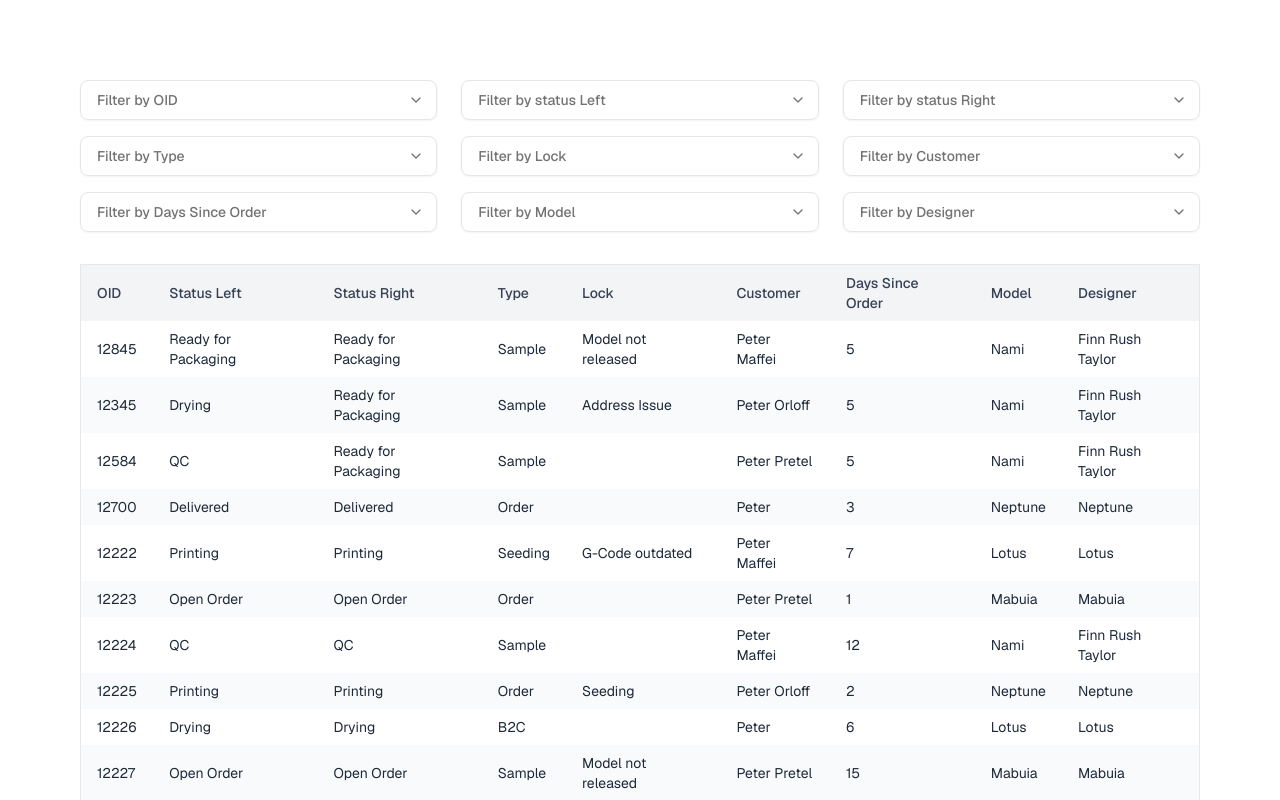
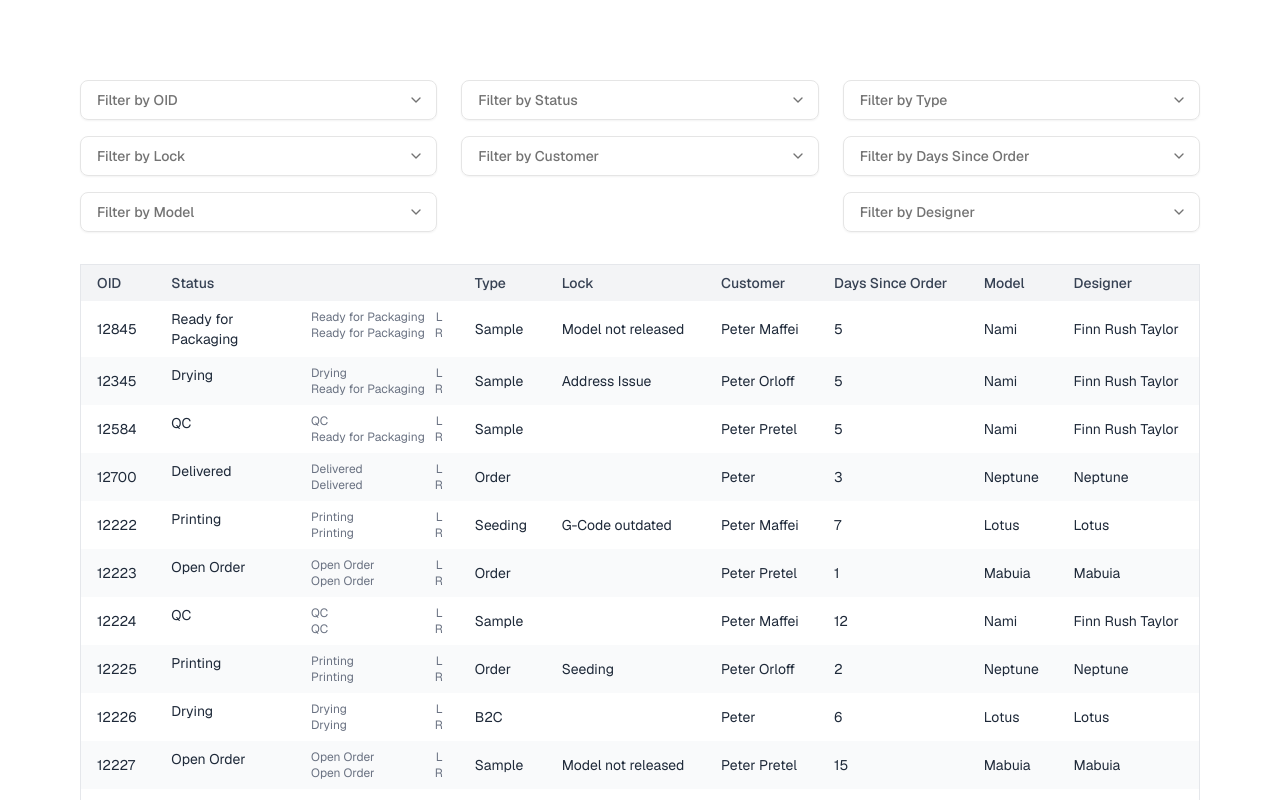
Before and after one commit to mymaryamyr/order-dashboard, a Next.js app: page / in a window 1280 px wide. Shown: the top 800 px of the page. Built offline with nearby package versions, Linux system fonts and the light colour scheme.

Commit message:
polish some types + status functionality

```diff
--- a/app/page.tsx
+++ b/app/page.tsx
@@ -1,11 +1,12 @@
 import { Suspense } from "react";
-import { MockData, SelectData } from "./server/mock";
-import { MockRow } from "./server/mock.types";
-import { MultiSelect } from "./ui/multi-select";
+import { CleanedMockData } from "./server/mock";
+import { MockSelectRow } from "./server/mock.types";
 import Table from "./ui/table/page";
+import { MultiSelect } from "./ui/multi-select/page";
+import { SelectData } from "./ui/multi-select/page.constants";
 
 export default async function Home(props: {
-  searchParams?: Promise<Partial<MockRow>>;
+  searchParams?: Promise<Partial<MockSelectRow>>;
 }) {
   const searchParams = await props.searchParams;
 
@@ -17,9 +18,9 @@ export default async function Home(props: {
     }
   }
 
-  const filteredData = MockData.filter((row) => {
+  const filteredData = CleanedMockData.filter((row) => {
     return Object.entries(normalizedParams).every(([key, searchValue]) => {
-      const rowValue = row[key as keyof MockRow];
+      const rowValue = row[key as keyof MockSelectRow];
       if (rowValue == null) return false;
       return String(rowValue).toLowerCase() === searchValue;
     });
--- a/app/server/mock.ts
+++ b/app/server/mock.ts
@@ -1,30 +1,4 @@
-import { MockRow, SelectType } from "./mock.types";
-
-export const MockKeys: (keyof MockRow)[] = [
-  "oid",
-  "statusLeft",
-  "statusRight",
-  "type",
-  "lock",
-  "customer",
-  "daysSinceOrder",
-  "model",
-  "designer",
-];
-
-export enum MockKeysEnum {
-  statusLeft = "status Left",
-  statusRight = "status Right",
-  type = "Type",
-  lock = "Lock",
-  customer = "Customer",
-  daysSinceOrder = "Days Since Order",
-  model = "Model",
-  designer = "Designer",
-  oid = "OID",
-}
-
-export const MockData: MockRow[] = [
+export const MockData = [
   {
     oid: 12845,
     statusLeft: "Ready for Packaging",
@@ -346,11 +320,23 @@ export const MockData: MockRow[] = [
   },
 ];
 
-export const SelectData: SelectType[] = MockKeys.map((key) => ({
-  name: key,
-  placeholder: `Filter by ${MockKeysEnum[key]}`,
-  options: [...new Set(MockData.map((row) => row[key]))].map((d) => ({
-    value: d.toString(),
-    label: d.toString(),
-  })),
+const MockStatusRank: Record<string, number> = {
+  "Open Order": 1,
+  Printing: 2,
+  Delivered: 3,
+  QC: 4,
+  Drying: 5,
+  "Ready for Packaging": 6,
+};
+
+function getStatusRank(status: string): number {
+  return MockStatusRank[status];
+}
+
+export const CleanedMockData = MockData.map((row) => ({
+  ...row,
+  status: Math.min(
+    getStatusRank(row.statusLeft),
+    getStatusRank(row.statusRight)
+  ),
 }));
--- a/app/server/mock.types.ts
+++ b/app/server/mock.types.ts
@@ -1,5 +1,30 @@
-export type MockRow = {
+export enum MockKeysEnum {
+  status = "Status",
+  statusLeft = "status Left",
+  statusRight = "status Right",
+  type = "Type",
+  lock = "Lock",
+  customer = "Customer",
+  daysSinceOrder = "Days Since Order",
+  model = "Model",
+  designer = "Designer",
+  oid = "OID",
+}
+
+export const MockSelectKeys: (keyof MockSelectRow)[] = [
+  "oid",
+  "status",
+  "type",
+  "lock",
+  "customer",
+  "daysSinceOrder",
+  "model",
+  "designer",
+];
+
+export type MockSelectRow = {
   oid: number;
+  status: number;
   statusLeft: string;
   statusRight: string;
   type: string;
@@ -9,9 +34,3 @@ export type MockRow = {
   model: string;
   designer: string;
 };
-
-export type SelectType = {
-  name: keyof MockRow;
-  placeholder: string;
-  options: { value: string; label: string }[];
-};
--- /dev/null
+++ b/app/ui/multi-select/page.constants.ts
@@ -0,0 +1,22 @@
+import { CleanedMockData } from "@/app/server/mock";
+import { SelectType } from "./page.types";
+import { getStatusText } from "@/app/utils/get-status-text";
+import { MockKeysEnum, MockSelectKeys } from "@/app/server/mock.types";
+
+export const SelectData: SelectType[] = MockSelectKeys.map((key) => ({
+  name: key,
+  placeholder: `Filter by ${MockKeysEnum[key]}`,
+  options: [...new Set(CleanedMockData.map((row) => row[key]))].map((d) => {
+    if (key === "status") {
+      return {
+        value: d.toString(),
+        label: getStatusText(d as number).toString() || "",
+      };
+    } else {
+      return {
+        value: d.toString(),
+        label: d.toString(),
+      };
+    }
+  }),
+}));
--- /dev/null
+++ b/app/ui/multi-select/page.types.ts
@@ -0,0 +1,7 @@
+import { MockSelectRow } from "@/app/server/mock.types";
+
+export type SelectType = {
+  name: keyof MockSelectRow;
+  placeholder: string;
+  options: { value: string; label: string }[];
+};
--- a/app/ui/select.tsx
+++ /dev/null
@@ -1,45 +0,0 @@
-"use client";
-
-import { usePathname, useRouter, useSearchParams } from "next/navigation";
-import { SelectType } from "../server/mock.types";
-
-const Select = ({ name, placeholder, options }: SelectType) => {
-  const searchParams = useSearchParams();
-  const pathname = usePathname();
-  const { replace } = useRouter();
-
-  const currentValue = searchParams.get(name) || "";
-
-  function handleChange(value: string) {
-    const params = new URLSearchParams(searchParams.toString());
-    if (value) {
-      params.set(name, value);
-    } else {
-      params.delete(name);
-    }
-    replace(`${pathname}?${params.toString()}`);
-  }
-
-  return (
-    <div className="relative flex basis-64 grow max-w-xs">
-      <label htmlFor={name} className="sr-only">
-        {placeholder}
-      </label>
-      <select
-        id={name}
-        value={currentValue}
-        onChange={(e) => handleChange(e.target.value)}
-        className="block w-full rounded-md border border-gray-300 bg-white py-2 px-3 text-sm shadow-sm focus:border-blue-500 focus:outline-none focus:ring-1 focus:ring-blue-500"
-      >
-        <option value="">{placeholder}</option>
-        {options.map((opt) => (
-          <option key={opt.value} value={opt.value}>
-            {opt.label}
-          </option>
-        ))}
-      </select>
-    </div>
-  );
-};
-
-export default Select;
--- a/app/ui/table/page.constants.ts
+++ b/app/ui/table/page.constants.ts
@@ -1,8 +1,8 @@
 import { capitalize } from "@/app/utils/capitalize";
 import { Column } from "./page.types";
-import { MockKeys, MockKeysEnum } from "@/app/server/mock";
+import { MockKeysEnum, MockSelectKeys } from "@/app/server/mock.types";
 
-export const Columns: Column[] = MockKeys.map((key) => ({
+export const Columns: Column[] = MockSelectKeys.map((key) => ({
   header: capitalize(MockKeysEnum[key]),
   accessor: key,
 }));
--- a/app/ui/table/page.tsx
+++ b/app/ui/table/page.tsx
@@ -1,11 +1,12 @@
 "use client";
-import { MockRow } from "@/app/server/mock.types";
+import { MockSelectRow } from "@/app/server/mock.types";
 import React, { useEffect, useState } from "react";
 import { Columns } from "./page.constants";
+import { getStatusText } from "@/app/utils/get-status-text";
 
-const Table = ({ data }: { data: MockRow[] }) => {
-  const [sortKey, setSortKey] = useState<keyof MockRow | "">("");
-  const [sortedData, setSortedData] = useState<MockRow[]>(data);
+const Table = ({ data }: { data: MockSelectRow[] }) => {
+  const [sortKey, setSortKey] = useState<keyof MockSelectRow | "">("");
+  const [sortedData, setSortedData] = useState<MockSelectRow[]>(data);
   const [sortDirection, setSortDirection] = useState<"asc" | "desc">("asc");
 
   // when URL changes
@@ -13,10 +14,11 @@ const Table = ({ data }: { data: MockRow[] }) => {
     setSortedData(data);
   }, [data]);
 
-  const handleSort = (key: keyof MockRow) => {
+  console.log("data", data);
+
+  const handleSort = (key: keyof MockSelectRow) => {
     setSortKey(key);
     const multiplier = sortDirection === "asc" ? 1 : -1;
-    console.log("Sorting in descending order", sortDirection);
     if (multiplier === 1) {
       setSortDirection("desc");
     } else {
@@ -50,12 +52,37 @@ const Table = ({ data }: { data: MockRow[] }) => {
         </thead>
         <tbody>
           {sortedData.map((row, rowIdx) => (
-            <tr key={rowIdx} className="even:bg-gray-50">
-              {Columns.map((col) => (
-                <td key={col.accessor} className="px-4 py-2 text-gray-800">
-                  {row[col.accessor]}
-                </td>
-              ))}
+            <tr key={rowIdx} className="even:bg-gray-50 hover:bg-blue-200">
+              {Columns.map((col) => {
+                if (col.accessor === "status") {
+                  return (
+                    <td
+                      key={col.accessor}
+                      className="flex flx-col px-4 py-2 gap-2 text-gray-800"
+                    >
+                      <div className="basis-1/2">
+                        {getStatusText(row[col.accessor])}
+                      </div>
+                      <div className="flex flex-col basis-1/2 text-xs text-gray-500">
+                        <div className="flex justify-between">
+                          <span>{row["statusLeft"]}</span>
+                          <span>L</span>
+                        </div>
+                        <div className="flex justify-between">
+                          <span>{row["statusRight"]}</span>
+                          <span>R</span>
+                        </div>
+                      </div>
+                    </td>
+                  );
+                } else {
+                  return (
+                    <td key={col.accessor} className="px-4 py-2 text-gray-800">
+                      {row[col.accessor]}
+                    </td>
+                  );
+                }
+              })}
             </tr>
           ))}
         </tbody>
--- a/app/ui/table/page.types.ts
+++ b/app/ui/table/page.types.ts
@@ -1,6 +1,6 @@
-import { MockRow } from "@/app/server/mock.types";
+import { MockSelectRow } from "@/app/server/mock.types";
 
 export type Column = {
   header: string;
-  accessor: keyof MockRow;
+  accessor: keyof MockSelectRow;
 };
--- /dev/null
+++ b/app/utils/get-status-text.ts
@@ -0,0 +1,18 @@
+export function getStatusText(rank: number): string {
+  switch (rank) {
+    case 1:
+      return "Open Order";
+    case 2:
+      return "Printing";
+    case 3:
+      return "Delivered";
+    case 4:
+      return "QC";
+    case 5:
+      return "Drying";
+    case 6:
+      return "Ready for Packaging";
+    default:
+      return "Unknown";
+  }
+}
```
Also changed, not shown: app/ui/multi-select/page.tsx (renamed from app/ui/multi-select.tsx).
